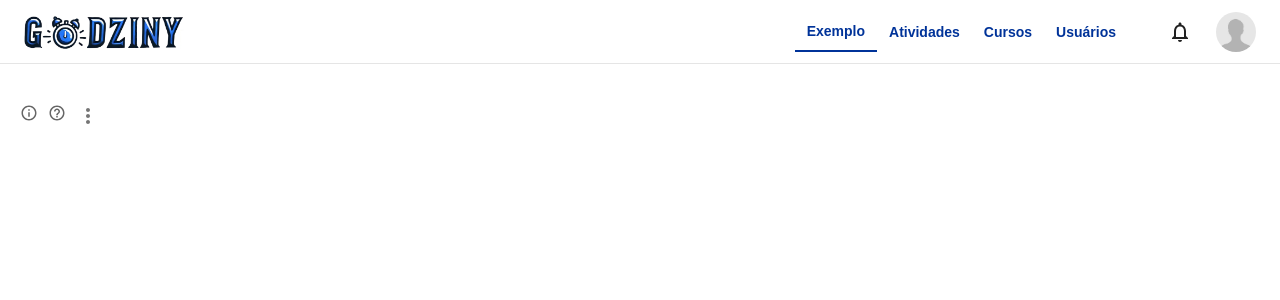
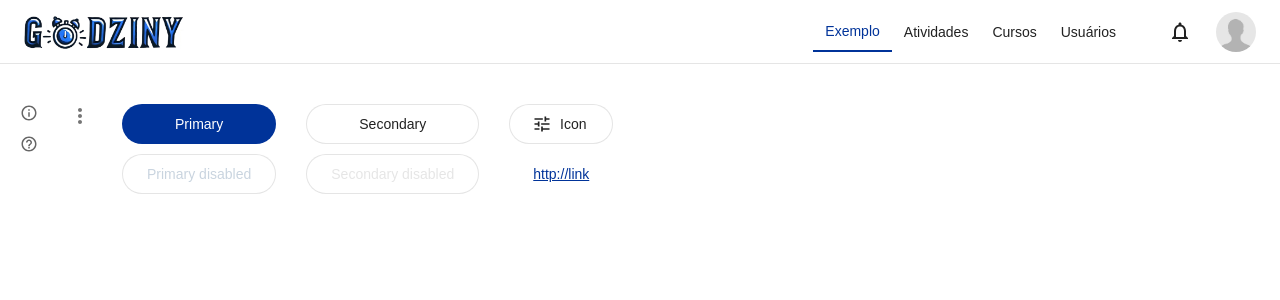
Before and after one commit to LuanLuL/app-godziny-frontend, a React (Create React App) app: page /example in a window 1280 px wide. Shown: the top 300 px of the page. Built offline with nearby package versions, Linux system fonts and the light colour scheme.

Commit message:
Adding few components of buttons

```diff
--- a/src/ui/sysComponents/appHeader/AppHeader.tsx
+++ b/src/ui/sysComponents/appHeader/AppHeader.tsx
@@ -1,5 +1,5 @@
 import React from "react";
-import { Box, IconButton } from "@mui/material";
+import { Box, IconButton, Typography } from "@mui/material";
 import { useLocation, useNavigate } from "react-router-dom";
 import {
   HeaderBody,
@@ -45,7 +45,7 @@ export const AppHeader: React.FC = () => {
                 borderRadius: location.pathname === route.path ? 0 : "",
               }}
             >
-              {route.label}
+              <Typography variant="body1">{route.label}</Typography>
             </OptionButton>
           ))}
         </Box>
--- a/src/ui/sysComponents/appHeader/AppHeaderStyles.tsx
+++ b/src/ui/sysComponents/appHeader/AppHeaderStyles.tsx
@@ -50,13 +50,14 @@ const OptionButton = styled(Button)<IOptionButton>(
     height: "40px",
     padding: "10px 12px",
     backgroundColor: theme.palette.common.white,
-    color: theme.palette.info.main,
+    color: theme.palette.common.black,
     transition: "background-color 0.3s ease",
     "&:hover": {
       backgroundColor: theme.palette.background.paper,
     },
     ...(includeborder === "true" && {
-      borderBottom: `2.5px solid ${theme.palette.info.dark}`,
+      color: `${theme.palette.primary.main}`,
+      borderBottom: `2.5px solid ${theme.palette.primary.main}`,
     }),
   })
 );
--- a/src/ui/sysComponents/basicMenu/BasicMenuStyles.tsx
+++ b/src/ui/sysComponents/basicMenu/BasicMenuStyles.tsx
@@ -8,6 +8,7 @@ const BasicMenuStyles = {
   menu: {
     "& .css-oeilvz-MuiButtonBase-root-MuiMenuItem-root": {
       backgroundColor: "#ffffff",
+      padding: "9px 16px",
     },
     "& .css-8oiess-MuiPaper-root-MuiPopover-paper-MuiMenu-paper": {
       backgroundColor: "#ffffff",
--- a/src/ui/sysComponents/iconTooltip/IconTooltipStyles.tsx
+++ b/src/ui/sysComponents/iconTooltip/IconTooltipStyles.tsx
@@ -5,13 +5,13 @@ import { styled } from "@mui/material";
 const QuestionIcon = styled(HelpOutlineOutlinedIcon)(({ theme }) => ({
   width: "18px",
   height: "18px",
-  color: theme.palette.grey.A200,
+  color: theme.palette.info.main,
 }));
 
 const InformationIcon = styled(InfoOutlinedIcon)(({ theme }) => ({
   width: "18px",
   height: "18px",
-  color: theme.palette.grey.A200,
+  color: theme.palette.info.main,
 }));
 
 export { QuestionIcon, InformationIcon };
--- a/src/ui/sysComponents/showNotification/ShowNotificationStyles.tsx
+++ b/src/ui/sysComponents/showNotification/ShowNotificationStyles.tsx
@@ -53,10 +53,10 @@ const ShowNotificationContainer = styled(Box)<IContainer>(
       },
     }),
     ...(type === "default" && {
-      backgroundColor: theme.palette.info.light,
+      backgroundColor: theme.palette.primary.light,
       color: theme.palette.text.primary,
       "& .MuiSvgIcon-root": {
-        color: theme.palette.info.dark,
+        color: theme.palette.primary.dark,
       },
     }),
   })
--- /dev/null
+++ b/src/ui/sysComponents/sysForm/primaryButton/SysButton.tsx
@@ -0,0 +1,22 @@
+import React from "react";
+import { ButtonProps, Typography } from "@mui/material";
+import { SysButtonContainer } from "./sysButtonStyles";
+
+interface ISysButton extends ButtonProps {
+  mode: "primary" | "secondary" | "link";
+  label: string;
+  onClick: (event: React.MouseEvent<HTMLButtonElement, MouseEvent>) => void;
+}
+
+export const SysButton: React.FC<ISysButton> = ({
+  mode,
+  label,
+  onClick,
+  ...props
+}) => {
+  return (
+    <SysButtonContainer mode={mode} onClick={onClick} {...props}>
+      <Typography variant="body1">{label}</Typography>
+    </SysButtonContainer>
+  );
+};
--- /dev/null
+++ b/src/ui/sysComponents/sysForm/primaryButton/sysButtonStyles.tsx
@@ -0,0 +1,55 @@
+import { Button, styled } from "@mui/material";
+import sysSizing from "../../../sysMaterialUi/sizing/sysSizes";
+
+interface IButton {
+  mode: "primary" | "secondary" | "link";
+}
+
+const SysButtonContainer = styled(Button)<IButton>(({ theme, mode }) => ({
+  minWidth: "89px",
+  height: "40px",
+  padding: `${sysSizing.spacingFixedSm} ${sysSizing.spacingFixedLg}`,
+  borderRadius: sysSizing.radiusXl,
+  transition: "background-color 0.2s ease-in, color 0.2s ease-in",
+  ...(mode === "primary" && {
+    backgroundColor: theme.palette.primary.main,
+    color: theme.palette.common.white,
+    "&:hover": {
+      backgroundColor: theme.palette.primary.dark,
+    },
+    "&.Mui-disabled": {
+      cursor: "not-allowed",
+      pointerEvents: "all !important",
+      color: theme.palette.primary.light,
+      backgroundColor: theme.palette.common.white,
+      border: `1px solid ${theme.palette.divider}`,
+    },
+  }),
+  ...(mode === "secondary" && {
+    backgroundColor: theme.palette.common.white,
+    color: theme.palette.common.black,
+    border: `1px solid ${theme.palette.divider}`,
+    "&:hover": {
+      color: theme.palette.primary.main,
+      backgroundColor: theme.palette.primary.light,
+      BorderColor: "#AABED3",
+    },
+    "&.Mui-disabled": {
+      cursor: "not-allowed",
+      pointerEvents: "all !important",
+      color: theme.palette.divider,
+      backgroundColor: theme.palette.common.white,
+    },
+  }),
+  ...(mode === "link" && {
+    color: theme.palette.primary.main,
+    textDecoration: "underline",
+    "&:hover": {
+      textDecoration: "underline",
+    },
+  }),
+}));
+
+const SysButtonStyles = {};
+
+export { SysButtonContainer, SysButtonStyles };
--- a/src/ui/sysMaterialUi/colors/sysColors.ts
+++ b/src/ui/sysMaterialUi/colors/sysColors.ts
@@ -1,8 +1,8 @@
 import { PaletteOptions } from "@mui/material";
 
 const blueScale = {
-  escuro: "#003399",
-  claro: "#6699FF",
+  escuro: "#001F5C",
+  claro: "#C9D4DF",
   normal: "#003399",
 };
 
@@ -61,9 +61,9 @@ const sysPalette: PaletteOptions = {
     dark: yellowScale.escuro,
   },
   info: {
-    light: blueScale.claro,
-    main: blueScale.normal,
-    dark: blueScale.escuro,
+    light: grayScale.claro,
+    main: grayScale.normal,
+    dark: grayScale.escuro,
   },
   error: {
     light: redScale.claro,
@@ -80,11 +80,6 @@ const sysPalette: PaletteOptions = {
     default: sysBaseColors.white,
   },
   divider: grayScale.separator,
-  grey: {
-    A100: grayScale.claro,
-    A200: grayScale.normal,
-    A400: grayScale.escuro,
-  },
 };
 
 export default sysPalette;
--- a/src/ui/sysMaterialUi/fonts/sysFonts.ts
+++ b/src/ui/sysMaterialUi/fonts/sysFonts.ts
@@ -1,7 +1,7 @@
 import { TypographyOptions } from "@mui/material/styles/createTypography";
 
 class SysFonts {
-  public static readonly fontFamily = "Poppins, sans-serif";
+  public static readonly fontFamily = "Rawline, sans-serif";
 
   public static readonly h1 = (_fontScale: number = 1) => ({
     fontFamily: SysFonts.fontFamily,
--- a/src/ui/sysPages/example/Example.tsx
+++ b/src/ui/sysPages/example/Example.tsx
@@ -1,9 +1,11 @@
 import { Box } from "@mui/material";
 import { IconTooltip } from "../../sysComponents/iconTooltip/IconTooltip";
+import TuneIcon from "@mui/icons-material/Tune";
 import {
   BasicMenu,
   optionsToBasicMenu,
 } from "../../sysComponents/basicMenu/BasicMenu";
+import { SysButton } from "../../sysComponents/sysForm/primaryButton/SysButton";
 
 export const Example = () => {
   const optionsToBasicMenu: optionsToBasicMenu[] = [
@@ -41,7 +43,8 @@ export const Example = () => {
 
   return (
     <Box sx={{ padding: "40px 20px" }}>
-      <Box sx={{ display: "flex", flexDirection: "row", gap: "10px" }}>
+      <Box sx={{ display: "flex", flexDirection: "row", gap: "30px" }}>
+        <Box sx={{ display: "flex", flexDirection: "column", gap: "10px" }}>
           <IconTooltip
             title="Informe alguma coisa para o usuário aqui!"
             type="info"
@@ -56,7 +59,71 @@ export const Example = () => {
           >
             <></>
           </IconTooltip>
+        </Box>
         <BasicMenu indexOfComponent="1" options={optionsToBasicMenu} />
+        <Box sx={{ display: "flex", flexDirection: "column", gap: "10px" }}>
+          <SysButton
+            mode="primary"
+            label="Primary"
+            onClick={(
+              event: React.MouseEvent<HTMLButtonElement, MouseEvent>
+            ) => {
+              console.log("Clicou no primary button!", event);
+            }}
+          />
+          <SysButton
+            mode="primary"
+            label="Primary disabled"
+            disabled
+            onClick={(
+              event: React.MouseEvent<HTMLButtonElement, MouseEvent>
+            ) => {
+              console.log("Clicou no primary button desabilitado!", event);
+            }}
+          />
+        </Box>
+        <Box sx={{ display: "flex", flexDirection: "column", gap: "10px" }}>
+          <SysButton
+            mode="secondary"
+            label="Secondary"
+            onClick={(
+              event: React.MouseEvent<HTMLButtonElement, MouseEvent>
+            ) => {
+              console.log("Clicou no secondary button!", event);
+            }}
+          />
+          <SysButton
+            mode="secondary"
+            label="Secondary disabled"
+            disabled
+            onClick={(
+              event: React.MouseEvent<HTMLButtonElement, MouseEvent>
+            ) => {
+              console.log("Clicou no secondary button desabilitado!", event);
+            }}
+          />
+        </Box>
+        <Box sx={{ display: "flex", flexDirection: "column", gap: "10px" }}>
+          <SysButton
+            mode="secondary"
+            label="Icon"
+            startIcon={<TuneIcon />}
+            onClick={(
+              event: React.MouseEvent<HTMLButtonElement, MouseEvent>
+            ) => {
+              console.log("Clicou no secondary button com icon!", event);
+            }}
+          />
+          <SysButton
+            mode="link"
+            label=" http://link"
+            onClick={(
+              event: React.MouseEvent<HTMLButtonElement, MouseEvent>
+            ) => {
+              console.log("Clicou no link button!", event);
+            }}
+          />
+        </Box>
       </Box>
     </Box>
   );
```
Lines whose indentation alone changed are shown as unchanged.
